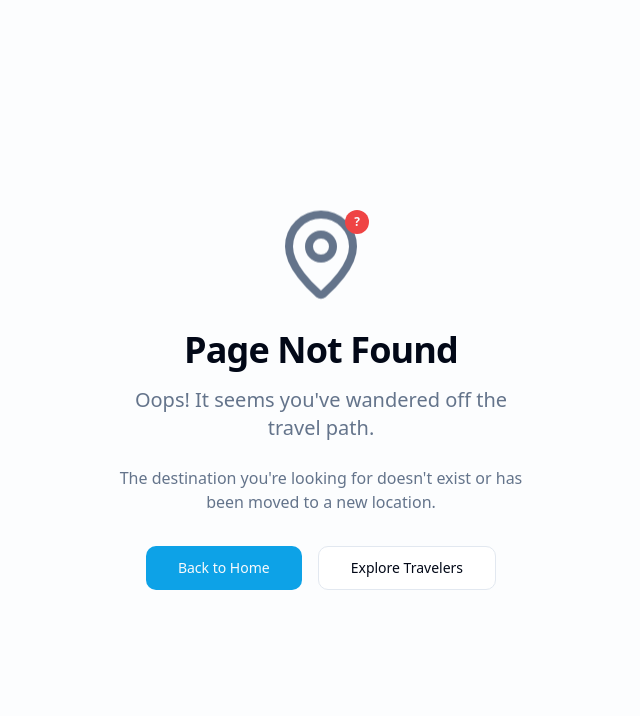
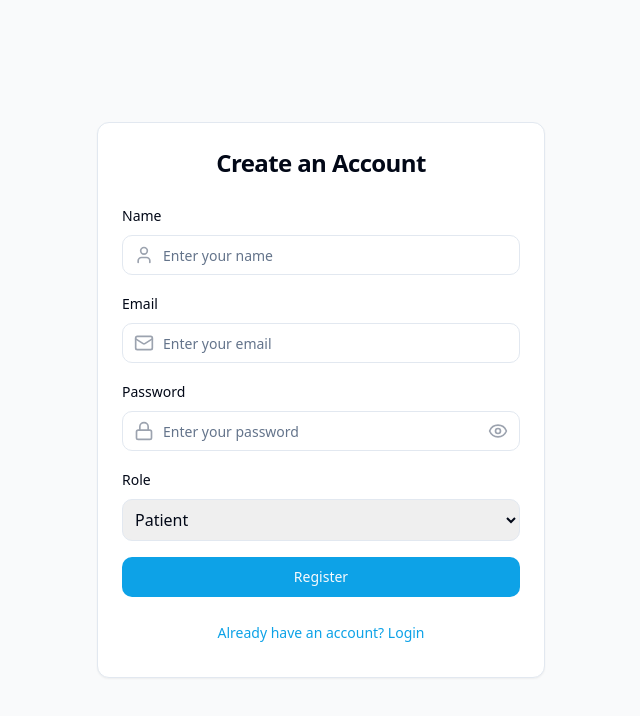
Before and after one commit to TravallerNow/travel-now-together, a React (Vite) app: page /register in a window 1280 px wide. Before the commit this address had no page. Shown: the top 716 px of the page, without its empty margins (319-959 px from the left). Built offline with nearby package versions, Linux system fonts and the light colour scheme.

Commit message:
feat: Implement registration page
Adds the registration page with form validation and error handling.

```diff
--- a/src/App.tsx
+++ b/src/App.tsx
@@ -6,6 +6,7 @@ import { QueryClient, QueryClientProvider } from "@tanstack/react-query";
 import { BrowserRouter, Routes, Route, Navigate } from "react-router-dom";
 import Index from "./pages/Index";
 import Login from "./pages/Login";
+import Register from "./pages/Register";
 import Explore from "./pages/Explore";
 import Trips from "./pages/Trips";
 import NotFound from "./pages/NotFound";
@@ -21,6 +22,7 @@ const App = () => (
         <Routes>
           <Route path="/" element={<Navigate to="/login" />} />
           <Route path="/login" element={<Login />} />
+          <Route path="/register" element={<Register />} />
           <Route path="/explore" element={<Explore />} />
           <Route path="/trips" element={<Trips />} />
           {/* ADD ALL CUSTOM ROUTES ABOVE THE CATCH-ALL "*" ROUTE */}
--- /dev/null
+++ b/src/pages/Register.tsx
@@ -0,0 +1,166 @@
+
+import { useState } from 'react';
+import { useNavigate } from 'react-router-dom';
+import { useForm } from 'react-hook-form';
+import { zodResolver } from '@hookform/resolvers/zod';
+import * as z from 'zod';
+import { Eye, EyeOff, Mail, User, Lock } from 'lucide-react';
+import { toast } from 'sonner';
+
+import { Button } from '@/components/ui/button';
+import { Input } from '@/components/ui/input';
+import { Label } from '@/components/ui/label';
+import {
+  Card,
+  CardHeader,
+  CardTitle,
+  CardContent,
+} from '@/components/ui/card';
+import { registerUser } from '@/services/api';
+
+const registerSchema = z.object({
+  name: z.string().min(2, 'Name must be at least 2 characters'),
+  email: z.string().email('Invalid email address'),
+  password: z.string().min(6, 'Password must be at least 6 characters'),
+  role: z.enum(['PATIENT', 'DOCTOR', 'ADMIN']),
+});
+
+type RegisterForm = z.infer<typeof registerSchema>;
+
+const Register = () => {
+  const navigate = useNavigate();
+  const [showPassword, setShowPassword] = useState(false);
+
+  const {
+    register,
+    handleSubmit,
+    formState: { errors, isSubmitting },
+  } = useForm<RegisterForm>({
+    resolver: zodResolver(registerSchema),
+    defaultValues: {
+      role: 'PATIENT',
+    },
+  });
+
+  const onSubmit = async (data: RegisterForm) => {
+    try {
+      await registerUser(data);
+      toast.success('Registration successful!');
+      navigate('/login');
+    } catch (error) {
+      toast.error('Registration failed. Please try again.');
+      console.error('Registration error:', error);
+    }
+  };
+
+  return (
+    <div className="min-h-screen flex items-center justify-center bg-gray-50">
+      <Card className="w-full max-w-md">
+        <CardHeader>
+          <CardTitle className="text-2xl text-center">Create an Account</CardTitle>
+        </CardHeader>
+        <CardContent>
+          <form onSubmit={handleSubmit(onSubmit)} className="space-y-4">
+            <div className="space-y-2">
+              <Label htmlFor="name">Name</Label>
+              <div className="relative">
+                <Input
+                  id="name"
+                  type="text"
+                  {...register('name')}
+                  className="pl-10"
+                  placeholder="Enter your name"
+                />
+                <User className="absolute left-3 top-2.5 h-5 w-5 text-gray-400" />
+              </div>
+              {errors.name && (
+                <p className="text-sm text-red-500">{errors.name.message}</p>
+              )}
+            </div>
+
+            <div className="space-y-2">
+              <Label htmlFor="email">Email</Label>
+              <div className="relative">
+                <Input
+                  id="email"
+                  type="email"
+                  {...register('email')}
+                  className="pl-10"
+                  placeholder="Enter your email"
+                />
+                <Mail className="absolute left-3 top-2.5 h-5 w-5 text-gray-400" />
+              </div>
+              {errors.email && (
+                <p className="text-sm text-red-500">{errors.email.message}</p>
+              )}
+            </div>
+
+            <div className="space-y-2">
+              <Label htmlFor="password">Password</Label>
+              <div className="relative">
+                <Input
+                  id="password"
+                  type={showPassword ? 'text' : 'password'}
+                  {...register('password')}
+                  className="pl-10 pr-10"
+                  placeholder="Enter your password"
+                />
+                <Lock className="absolute left-3 top-2.5 h-5 w-5 text-gray-400" />
+                <button
+                  type="button"
+                  onClick={() => setShowPassword(!showPassword)}
+                  className="absolute right-3 top-2.5"
+                >
+                  {showPassword ? (
+                    <EyeOff className="h-5 w-5 text-gray-400" />
+                  ) : (
+                    <Eye className="h-5 w-5 text-gray-400" />
+                  )}
+                </button>
+              </div>
+              {errors.password && (
+                <p className="text-sm text-red-500">{errors.password.message}</p>
+              )}
+            </div>
+
+            <div className="space-y-2">
+              <Label htmlFor="role">Role</Label>
+              <select
+                id="role"
+                {...register('role')}
+                className="w-full p-2 border rounded-md"
+              >
+                <option value="PATIENT">Patient</option>
+                <option value="DOCTOR">Doctor</option>
+                <option value="ADMIN">Admin</option>
+              </select>
+              {errors.role && (
+                <p className="text-sm text-red-500">{errors.role.message}</p>
+              )}
+            </div>
+
+            <Button
+              type="submit"
+              className="w-full"
+              disabled={isSubmitting}
+            >
+              {isSubmitting ? 'Registering...' : 'Register'}
+            </Button>
+
+            <div className="text-center">
+              <Button
+                variant="link"
+                type="button"
+                onClick={() => navigate('/login')}
+              >
+                Already have an account? Login
+              </Button>
+            </div>
+          </form>
+        </CardContent>
+      </Card>
+    </div>
+  );
+};
+
+export default Register;
```
